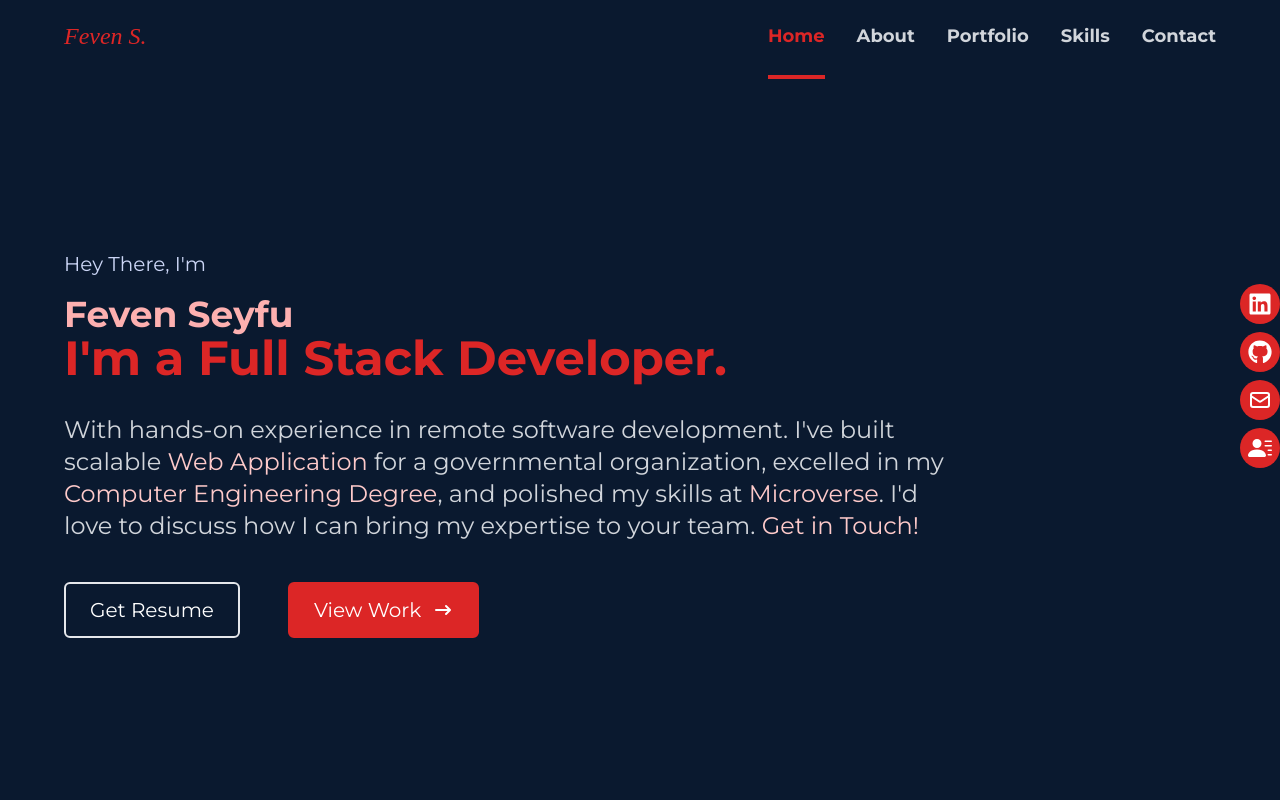
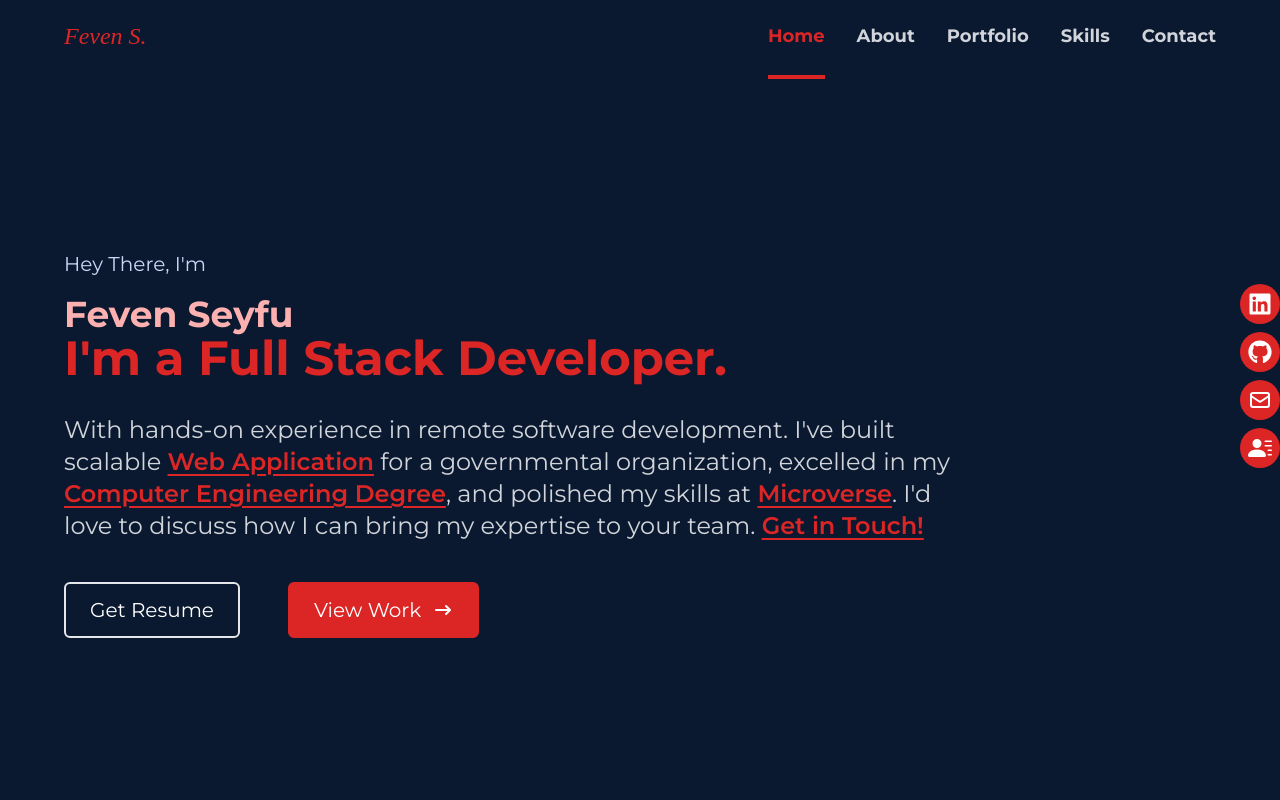
Before and after one commit to FevenSeyfu/myportfolio-react, a React (Vite) app: page / in a window 1280 px wide. Shown: the top 800 px of the page. Built offline with nearby package versions, Linux system fonts and the light colour scheme; a web font is replaced by a local one.

Commit message:
add color contrast to make links distingushable

```diff
--- a/src/Components/Hero/Hero.jsx
+++ b/src/Components/Hero/Hero.jsx
@@ -42,7 +42,7 @@ const Hero = () => {
         scalable{" "}
         <a
           href="https://drive.google.com/file/d/1UNninKfbEY3o9QiSTstYagHJwaL7ITzo/view?usp=drive_link"
-          className="text-lighter-red hover:text-primary-dark-red"
+          className="text-primary-dark-red hover:text-light-red font-semibold underline underline-offset-4 "
           aria-label="View Web Application"
         >
           Web Application
@@ -50,7 +50,7 @@ const Hero = () => {
         for a governmental organization, excelled in my{" "}
         <a
           href="https://drive.google.com/file/d/1YnPsy89JXayNF4c7nuTMg1fywsmzFMqW/view?usp=drive_link"
-          className="text-lighter-red hover:text-primary-dark-red"
+          className="text-primary-dark-red hover:text-light-red font-semibold underline underline-offset-4"
           aria-label="View Computer Engineering Degree"
         >
           Computer Engineering Degree
@@ -58,7 +58,7 @@ const Hero = () => {
         , and polished my skills at{" "}
         <a
           href="https://drive.google.com/file/d/13vZ9FqHuxbYWAjOH1ddba4agLXrrve-K/view?usp=drive_link"
-          className="text-lighter-red hover:text-primary-dark-red"
+          className="text-primary-dark-red hover:text-light-red font-semibold underline underline-offset-4"
           aria-label="View Microverse"
         >
           Microverse
@@ -66,7 +66,7 @@ const Hero = () => {
         . I'd love to discuss how I can bring my expertise to your team.{" "}
         <a
           href="mailto:fevenseyfu00@gmail.com"
-          className="text-lighter-red hover:text-primary-dark-red"
+          className="text-primary-dark-red hover:text-light-red font-semibold underline underline-offset-4"
           aria-label="Get in Touch via Email"
         >
           Get in Touch!
```
